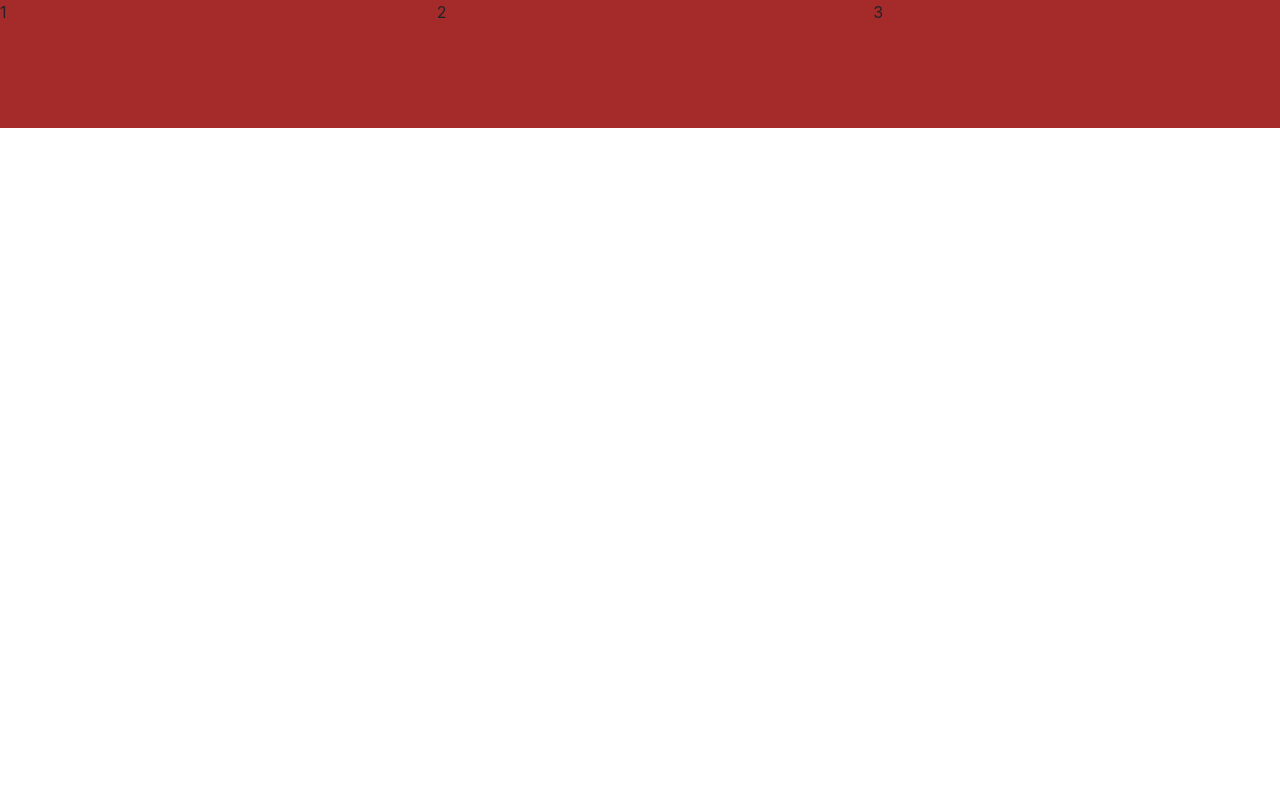
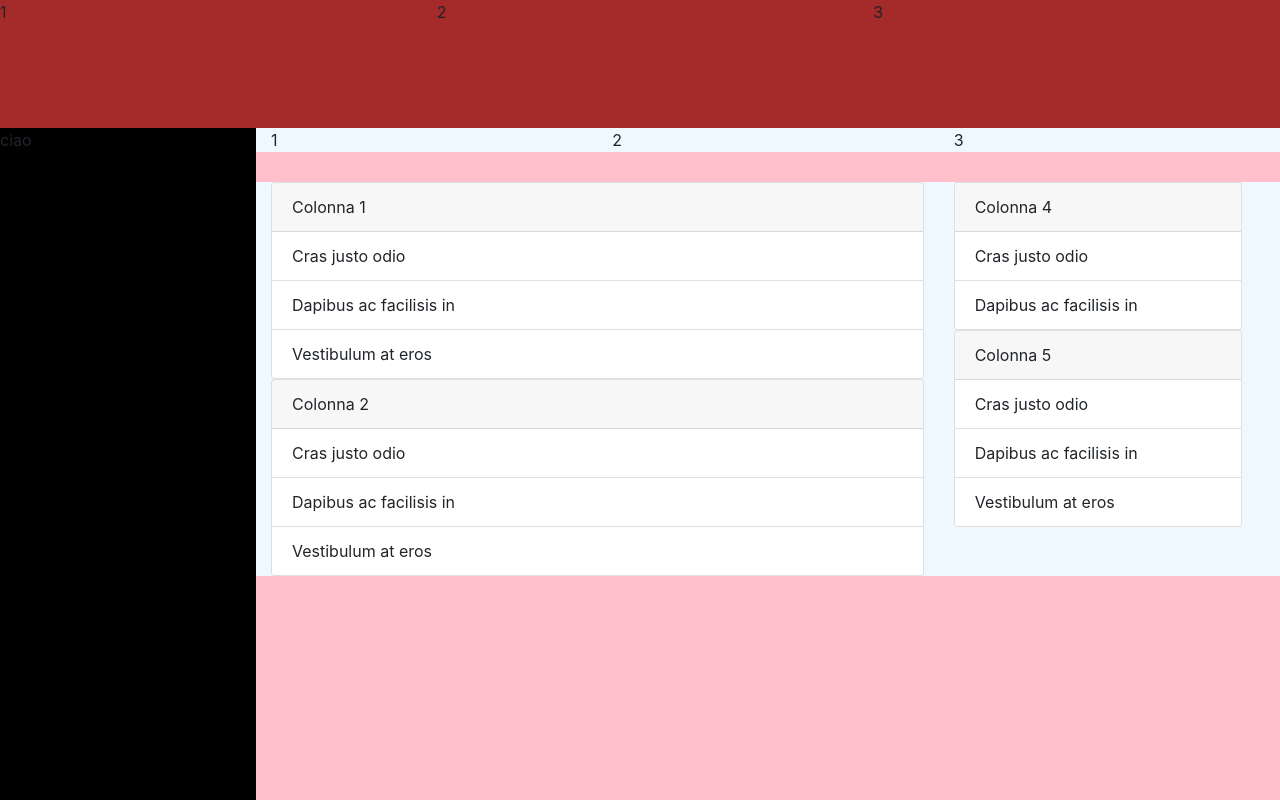
Before and after one commit to vittoriaromano/html-css-bootstrap-dashboard, a plain HTML site: page index.html in a window 1280 px wide. Drawn offline with nearby package versions, Linux system fonts and the light colour scheme.

Commit message:
struttura

```diff
--- a/css/style.css
+++ b/css/style.css
@@ -2,3 +2,26 @@
     height: 8rem;
     background-color: brown;
 }
+
+#left,
+#right{
+    height: calc(100vh - 8rem);
+}
+
+#left{
+    background-color: black;
+    width: 20%;
+}
+
+#right{
+    background-color: pink;
+    width: 80%;
+}
+.right{
+    overflow-y: scroll;
+}
+
+#right .row{
+    background-color: aliceblue;
+    margin: 0 0 1.875rem 0;
+}
--- a/index.html
+++ b/index.html
@@ -24,7 +24,68 @@
     </header>
     <!-- fine header -->
     <!-- main -->
-    <main></main>
+    <main class="d-flex">
+        <section id="left" >
+            ciao
+        </section>
+        <section id="right" class="right">
+            <div class="row">
+                <div class="col">1</div>
+                <div class="col">2</div>
+                <div class="col">3</div>
+            </div>
+            <div class="row">
+                <!-- COLONNA SINISTRA -->
+                <div class="col col-sm-12 col-lg-8">
+                    <div class="card">
+                        <div class="card-header">
+                          Colonna 1
+                        </div>
+                        <ul class="list-group list-group-flush">
+                          <li class="list-group-item">Cras justo odio</li>
+                          <li class="list-group-item">Dapibus ac facilisis in</li>
+                          <li class="list-group-item">Vestibulum at eros</li>
+                        </ul>
+                    </div>
+                    <div class="card" >
+                        <div class="card-header">
+                            Colonna 2
+                        </div>
+                        <ul class="list-group list-group-flush">
+                          <li class="list-group-item">Cras justo odio</li>
+                          <li class="list-group-item">Dapibus ac facilisis in</li>
+                          <li class="list-group-item">Vestibulum at eros</li>
+                        </ul>
+                    </div>
+                </div>
+                <!-- COLONNA DESTRA -->
+                <div class="col col-sm-12 col-lg-4">
+                    <div class="card" style="width: 18rem;">
+                        <div class="card-header">
+                            Colonna 4
+                        </div>
+                        <ul class="list-group list-group-flush">
+                          <li class="list-group-item">Cras justo odio</li>
+                          <li class="list-group-item">Dapibus ac facilisis in</li>
+                        </ul>
+                    </div>
+
+
+                    <div class="card" style="width: 18rem;">
+                        <div class="card-header">
+                            Colonna 5
+                        </div>
+                        <ul class="list-group list-group-flush">
+                          <li class="list-group-item">Cras justo odio</li>
+                          <li class="list-group-item">Dapibus ac facilisis in</li>
+
+                          <li class="list-group-item">Vestibulum at eros</li>
+                        </ul>
+                    </div>
+                </div>
+            </div>
+        </section>
+    </main>
     <!-- fine main -->
     <!-- java -->
  <script src="https://code.jquery.com/jquery-3.2.1.slim.min.js" integrity="sha384-KJ3o2DKtIkvYIK3UENzmM7KCkRr/rE9/Qpg6aAZGJwFDMVNA/GpGFF93hXpG5KkN" crossorigin="anonymous"></script>
```
